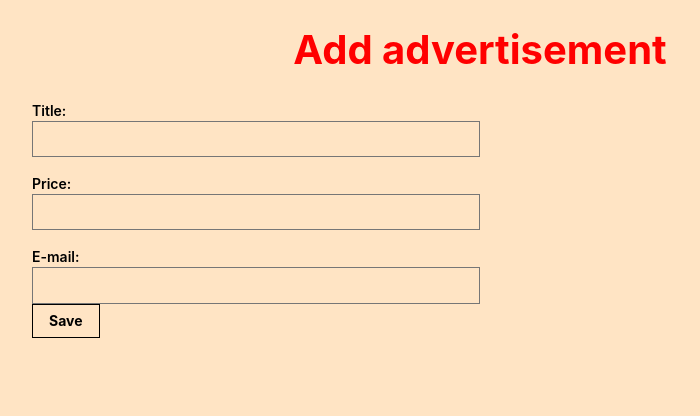
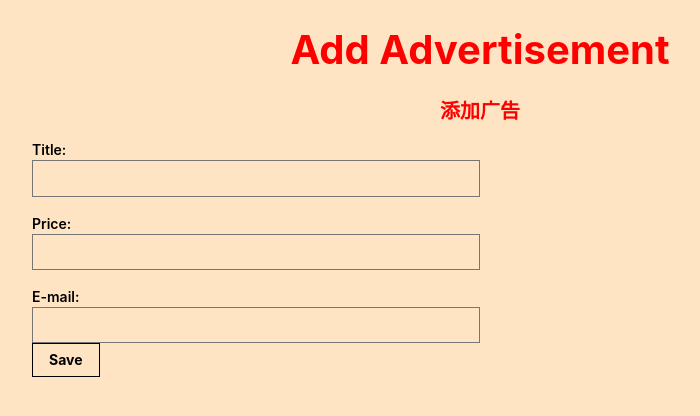
Before and after one commit to rogierv-codaisseur/made-in-china, a React (Create React App) app in the folder client/: page /create in a window 1280 px wide. Shown: the top 416 px of the page, without its empty margins (160-860 px from the left). Built offline with nearby package versions, Linux system fonts and the light colour scheme; the HTML template or start-up script is replaced by a standard one.

Commit message:
More styling

```diff
--- a/client/src/components/AdDetails.js
+++ b/client/src/components/AdDetails.js
@@ -9,7 +9,10 @@ const AdDetails = props => {
       <p>Price: {props.ad.price}</p>
       <p>Email address: {props.ad.emailAddress}</p>
       <p>Phone Number: {props.ad.phoneNumber}</p>
-      <Link to='/'>Home</Link>
+      <img width='200px' src={props.ad.pictureUrl} alt='' />
+      <div>
+        <Link to='/'>Home</Link>
+      </div>
     </div>
   );
 };
--- a/client/src/components/AdForm.js
+++ b/client/src/components/AdForm.js
@@ -3,7 +3,8 @@ import React from 'react';
 const AdForm = props => {
   return (
     <div>
-      <h1>Add advertisement</h1>
+      <h1>Add Advertisement</h1>
+      <h2>添加广告</h2>
       <form onSubmit={props.onSubmit}>
         <div className='mt3'>
           <label htmlFor='title' className='db fw6 lh-copy f6'>
--- a/client/src/components/AdsList.css
+++ b/client/src/components/AdsList.css
@@ -3,3 +3,9 @@ h1 {
   font-size: 40px;
   text-align: center;
 }
+
+h2 {
+  color: red;
+  font-size: 20px;
+  text-align: center;
+}
--- a/client/src/components/AdsList.js
+++ b/client/src/components/AdsList.js
@@ -6,6 +6,7 @@ const AdsList = props => {
   return (
     <div>
       <h1>Made In China</h1>
+      <h2>中国制造</h2>
       <table className='fl w-100 pa2 center'>
         <thead>
           <tr>
@@ -19,7 +20,7 @@ const AdsList = props => {
               <td className='pv3 pr3 bb b--black-20'>
                 <Link to={`/ads/${ad.id}`}>{ad.title}</Link>
               </td>
-              <td className='pv3 pr3 bb b--black-20'>{ad.price}</td>
+              <td className='pv3 pr3 bb b--black-20'>CN¥ {ad.price}</td>
             </tr>
           ))}
         </tbody>
--- a/client/src/components/CreateUserForm.js
+++ b/client/src/components/CreateUserForm.js
@@ -4,6 +4,7 @@ const CreateUserForm = props => {
   return (
     <div>
       <h1>Register</h1>
+      <h2>寄存器</h2>
       <form onSubmit={props.onSubmit}>
         <div className='mt3'>
           <label htmlFor='email' className='db fw6 lh-copy f6'>
```
